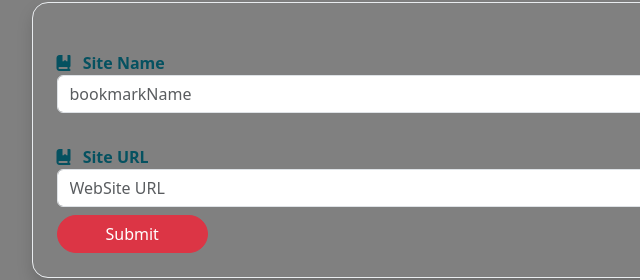
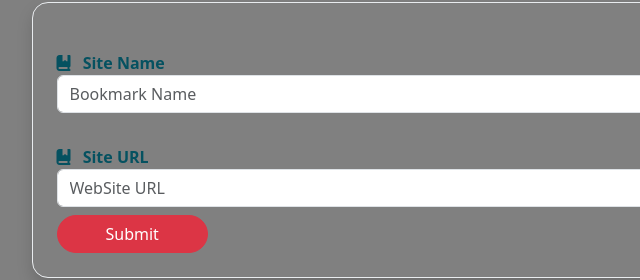
Before and after one commit to ahmed11191/bookmark, a plain HTML site: page index.html in a window 1280 px wide. Shown: the part 272-552 px from the top of the page, 208-848 px from the left. Drawn offline with Linux system fonts and the light colour scheme.

Commit message:
initial commit

```diff
--- a/index.html
+++ b/index.html
@@ -45,7 +45,7 @@
           <lable  class="pd-2 fw-semibold fw-bolder text-info-emphasis" for="siteName" >
           <i class="fa-solid fa-book-bookmark pe-2"></i> Site Name </lable>
 
-        <input id="siteName" class="form-control" type="text" placeholder="bookmarkName">
+        <input id="siteName" class="form-control" type="text" placeholder="Bookmark Name">
       </div>
       <div class="site-name w-100 d-flex flex-column justify-content-center py-2">
         <lable class="pd-2 fw-semibold text-info-emphasis " for="siteURL"   >
```
